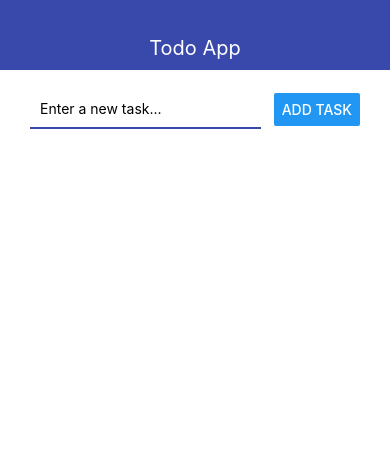
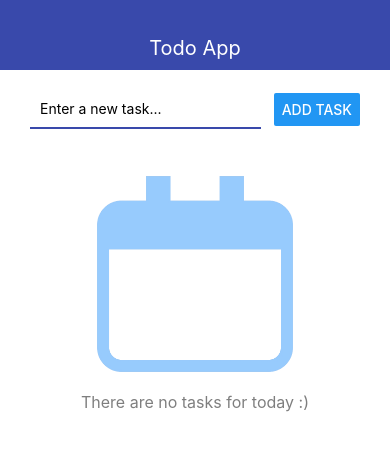
Before and after one commit to AlexanderK27/practice--react-native-todo, a React Native app: screen / in a window 390 px wide. Shown: the top 450 px of the page. Built offline with nearby package versions, Linux system fonts and the light colour scheme.

Commit message:
Add the ability to edit a task

```diff
--- a/App.js
+++ b/App.js
@@ -44,6 +44,15 @@ export default function App() {
         );
     }
 
+    const updateTodo = (id, title) => {
+        setTodos(old => old.map(todo => {
+            if(todo.id === id) {
+                todo.title = title
+            }
+            return todo
+        }))
+    }
+
     let content = (
         <MainScreen
             todos={todos}
@@ -55,7 +64,14 @@ export default function App() {
 
     if (todoId) {
         const selectedTodo = findTodo(todoId)
-        content = <TodoScreen todo={selectedTodo} onRemove={removeTodo} goBack={() => setTodoId(null)} />
+        content = (
+            <TodoScreen
+                todo={selectedTodo}
+                onRemove={removeTodo}
+                onEdit={updateTodo}
+                goBack={() => setTodoId(null)}
+            />
+        )
     }
 
     return (
--- /dev/null
+++ b/src/components/EditModal.js
@@ -0,0 +1,63 @@
+import React, { useState } from 'react'
+import { View, Modal, TextInput, Button, StyleSheet, Alert } from 'react-native'
+import { THEME } from '../theme'
+
+export const EditModal = ({ visible, onCancel, value, onSave }) => {
+    const [title, setTitle] = useState(value)
+
+    const saveHandler = () => {
+        if(!title.trim()) {
+            Alert.alert('Error', 'Task cannot be empty. To delete use delete button.')
+        } else {
+            onSave(title)
+        }
+    }
+
+    return (
+        <Modal visible={visible} animationType="slide" transparent={false}>
+            <View style={styles.wrap}>
+                <TextInput
+                    value={title}
+                    onChangeText={setTitle}
+                    style={styles.input}
+                    placeholder="Enter a task"
+                    autoCapitalize="none"
+                    autoCorrect={false}
+                    maxLength={64}
+                />
+                <View style={styles.buttons}>
+                    <Button
+                        title="Cancel"
+                        onPress={onCancel}
+                        color={THEME.GREY_COLOR}
+                    />
+                    <Button
+                        title="Save changes"
+                        onPress={saveHandler}
+                        color={THEME.DANGER_COLOR}
+                    />
+                </View>
+            </View>
+        </Modal>
+    )
+}
+
+const styles = StyleSheet.create({
+    wrap: {
+        flex: 1,
+        justifyContent: "center",
+        alignItems: "center"
+    },
+    input: {
+        padding: 10,
+        borderBottomColor: THEME.MAIN_COLOR,
+        borderBottomWidth: 2,
+        width: '80%'
+    },
+    buttons: {
+        width: '100%',
+        marginTop: 10,
+        flexDirection: 'row',
+        justifyContent: 'space-around'
+    }
+})
--- a/src/screens/MainScreen.js
+++ b/src/screens/MainScreen.js
@@ -1,23 +1,51 @@
 import React from 'react'
-import { View, StyleSheet, FlatList } from 'react-native'
+import { View, StyleSheet, FlatList, Image, Text } from 'react-native'
 import { AddTodo } from '../components/AddTodo'
 import { Todo } from '../components/Todo'
 
 export const MainScreen = ({todos, addTodo, openTodo, removeTodo}) => {
+    let content = (
+        <FlatList
+            data={todos}
+            renderItem={({item}) => (
+                <Todo todo={item} onOpen={openTodo} onRemove={removeTodo}/>
+            )}
+            keyExtractor={item => item.id.toString()}
+        />
+    )
+
+    if(!todos.length) {
+        content = (
+            <View style={styles.imgWrap}>
+                <Image
+                    style={styles.image}
+                    source={require('../../assets/no-items.png')}
+                />
+                <Text style={{fontSize: 16}}>There are no tasks for today :)</Text>
+            </View>
+        )
+    }
+
     return (
         <View>
             <AddTodo onSubmit={addTodo}/>
-            <FlatList
-                data={todos}
-                renderItem={({item}) => (
-                    <Todo todo={item} onOpen={openTodo} onRemove={removeTodo}/>
-                )}
-                keyExtractor={item => item.id.toString()}
-            />
+            {content}
         </View>
     )
 }
 
 const styles = StyleSheet.create({
-
+    imgWrap: {
+        alignItems: 'center',
+        justifyContent: 'center',
+        padding: 10,
+        height: 300,
+        opacity: 0.5
+    },
+    image: {
+        width: '70%',
+        height: '70%',
+        resizeMode: 'contain',
+        marginBottom: 20
+    }
 })
--- a/src/screens/TodoScreen.js
+++ b/src/screens/TodoScreen.js
@@ -1,14 +1,24 @@
-import React from 'react'
+import React, { useState } from 'react'
 import { View, Text, StyleSheet, Button } from 'react-native'
 import { THEME } from '../theme'
 import { AppCard } from '../components/ui/AppCard'
+import { EditModal } from '../components/EditModal'
 
-export const TodoScreen = ({todo, goBack, onRemove}) => {
+export const TodoScreen = ({todo, goBack, onRemove, onEdit}) => {
+    const [modal, setModal] = useState(false)
+
+    const editTodoTitle = title => {
+        setModal(false)
+        onEdit(todo.id, title)
+    }
+
     return (
         <View>
+            <EditModal value={todo.title} visible={modal} onCancel={() => setModal(false)} onSave={editTodoTitle} />
+
             <AppCard style={styles.card}>
                 <Text style={styles.title}>{todo.title}</Text>
-                <Button title="Edit" />
+                <Button title="Edit" onPress={() => setModal(true)}/>
             </AppCard>
             <View style={styles.buttons}>
                 <View style={styles.button}>
```
Also changed, not shown: assets/no-items.png (added).
